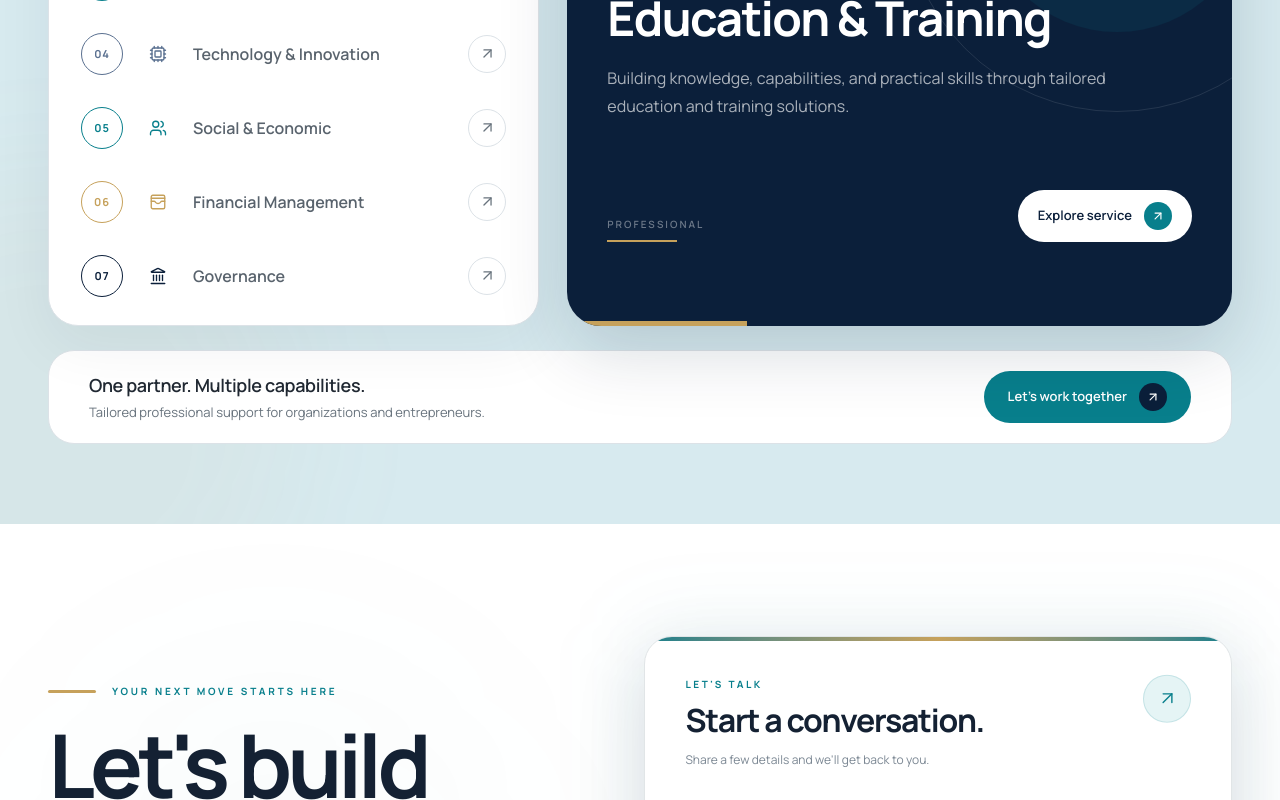
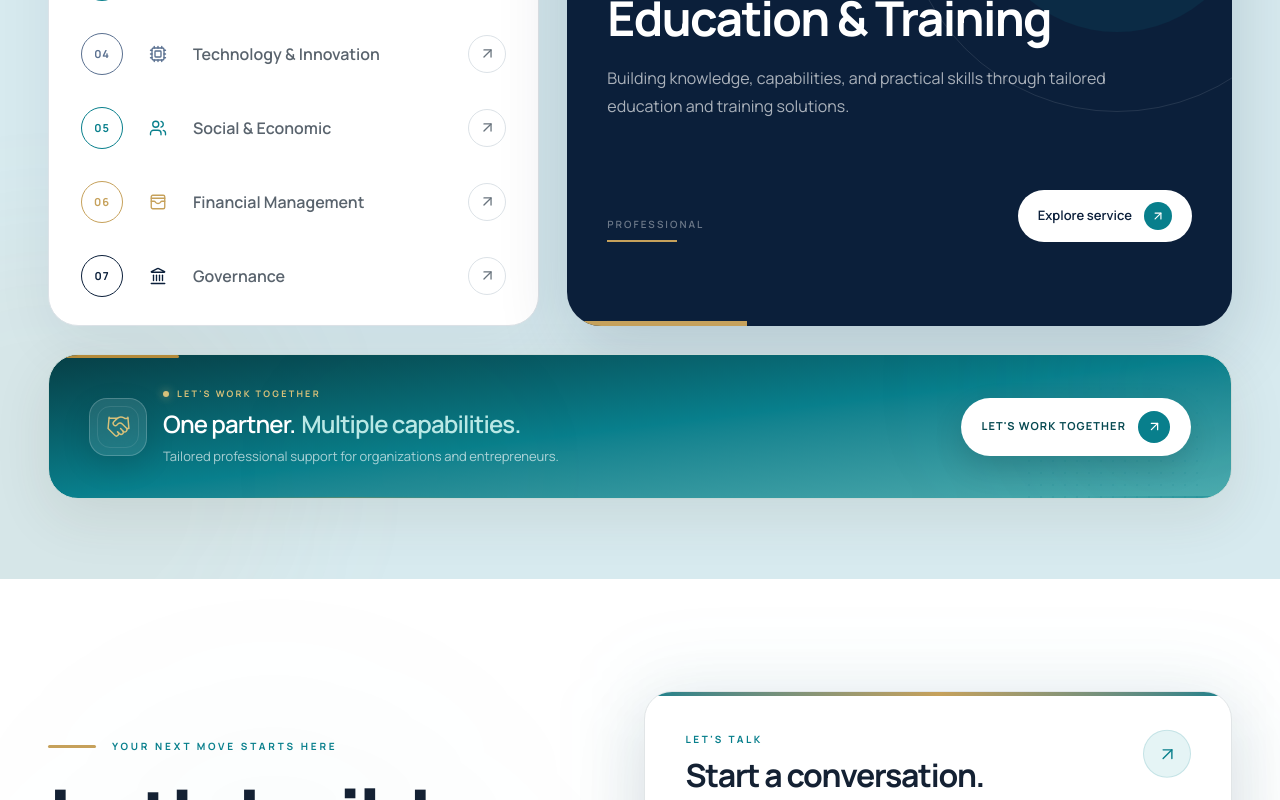
Before and after one commit to SanchitaGTMCanada/ibs_canada, a Next.js app: page / in a window 1280 px wide. Shown: the part 3360-4160 px from the top of the page. Built offline with nearby package versions, Linux system fonts and the light colour scheme.

Commit message:
about section polishing done

```diff
--- a/src/components/sections/ServicesSection.jsx
+++ b/src/components/sections/ServicesSection.jsx
@@ -2,6 +2,7 @@
 
 import { useState } from "react";
 import Link from "next/link";
+
 import {
   ArrowUpRight,
   GraduationCap,
@@ -15,8 +16,8 @@ import {
   Lightbulb,
   Handshake,
   ChartNoAxesCombined,
-  Settings2,
 } from "lucide-react";
+
 import {
   AnimatePresence,
   motion,
@@ -203,8 +204,6 @@ export default function ServicesSection() {
               z-10
             "
           >
-        {/* Soft glow */}
-
             <div
               className="
                 pointer-events-none
@@ -218,10 +217,6 @@ export default function ServicesSection() {
                 blur-3xl
               "
             />
-
-        {/* =================================================
-            EYEBROW
-        ================================================= */}
 
             <motion.div
               initial={{
@@ -276,10 +271,6 @@ export default function ServicesSection() {
                 "
               />
             </motion.div>
-
-        {/* =================================================
-            MAIN HEADING
-        ================================================= */}
 
             <h2
               className="
@@ -312,8 +303,6 @@ export default function ServicesSection() {
                   moves you
                 </span>
 
-            {/* Teal word */}
-
                 <span
                   className="
                     relative
@@ -322,8 +311,6 @@ export default function ServicesSection() {
                     text-[#087F8C]
                   "
                 >
-              {/* Highlight */}
-
                   <span
                     className="
                       absolute
@@ -338,8 +325,6 @@ export default function ServicesSection() {
                   />
 
                   forward
-
-              {/* Gold underline */}
 
                   <motion.span
                     initial={{
@@ -373,8 +358,6 @@ export default function ServicesSection() {
                   />
                 </span>
 
-            {/* Gold dot */}
-
                 <motion.span
                   initial={{
                     scale: 0,
@@ -404,10 +387,6 @@ export default function ServicesSection() {
                 />
               </span>
             </h2>
-
-        {/* =================================================
-            DESCRIPTION
-        ================================================= */}
 
             <motion.p
               initial={{
@@ -436,7 +415,6 @@ export default function ServicesSection() {
                 leading-7
                 text-[#68737D]
                 sm:text-[16px]
-            sm:leading-7
               "
             >
               From strategy and technology to
@@ -444,10 +422,6 @@ export default function ServicesSection() {
               our capabilities come together to create
               practical solutions with lasting impact.
             </motion.p>
-
-        {/* =================================================
-            EXPERTISE BADGE
-        ================================================= */}
 
             <motion.div
               initial={{
@@ -558,8 +532,6 @@ export default function ServicesSection() {
               lg:min-h-[360px]
             "
           >
-        {/* Ambient glow */}
-
             <motion.div
               animate={{
                 scale: [1, 1.08, 1],
@@ -580,8 +552,6 @@ export default function ServicesSection() {
               "
             />
 
-        {/* Soft gold glow */}
-
             <motion.div
               animate={{
                 scale: [0.9, 1.15, 0.9],
@@ -601,8 +571,6 @@ export default function ServicesSection() {
                 blur-[90px]
               "
             />
-
-        {/* Outer orbit */}
 
             <motion.div
               animate={{
@@ -643,7 +611,6 @@ export default function ServicesSection() {
                   w-2.5
                   rounded-full
                   bg-[#C6A15B]
-              shadow-[0_0_0_5px_rgba(198,161,91,0.08),0_0_20px_rgba(198,161,91,0.35)]
                 "
               />
 
@@ -665,12 +632,9 @@ export default function ServicesSection() {
                   w-2
                   rounded-full
                   bg-[#087F8C]
-              shadow-[0_0_15px_rgba(8,127,140,0.35)]
                 "
               />
             </motion.div>
-
-        {/* Inner orbit */}
 
             <motion.div
               animate={{
@@ -710,12 +674,9 @@ export default function ServicesSection() {
                   w-2
                   rounded-full
                   bg-[#C6A15B]
-              shadow-[0_0_18px_rgba(198,161,91,0.5)]
                 "
               />
             </motion.div>
-
-        {/* Center breathing ring */}
 
             <motion.div
               animate={{
@@ -736,8 +697,6 @@ export default function ServicesSection() {
                 border-[#087F8C]/30
               "
             />
-
-        {/* Center card */}
 
             <motion.div
               animate={{
@@ -811,21 +770,14 @@ export default function ServicesSection() {
                   repeat: Infinity,
                   ease: "easeInOut",
                 }}
-            className="
-              relative
-              z-10
-            "
+                className="relative z-10"
               >
                 <Target
                   size={64}
                   strokeWidth={1.25}
-              className="
-                text-[#087F8C]
-              "
+                  className="text-[#087F8C]"
                 />
               </motion.div>
-
-          {/* Gold arrow */}
 
               <motion.div
                 animate={{
@@ -846,15 +798,10 @@ export default function ServicesSection() {
                 <ArrowUpRight
                   size={44}
                   strokeWidth={2}
-              className="
-                text-[#C6A15B]
-                drop-shadow-[0_4px_8px_rgba(198,161,91,0.25)]
-              "
+                  className="text-[#C6A15B]"
                 />
               </motion.div>
             </motion.div>
-
-        {/* Top icon */}
 
             <motion.div
               animate={{
@@ -886,13 +833,9 @@ export default function ServicesSection() {
               <Lightbulb
                 size={25}
                 strokeWidth={1.5}
-            className="
-              text-[#C6A15B]
-            "
+                className="text-[#C6A15B]"
               />
             </motion.div>
-
-        {/* Left icon */}
 
             <motion.div
               animate={{
@@ -923,13 +866,9 @@ export default function ServicesSection() {
               <Handshake
                 size={25}
                 strokeWidth={1.5}
-            className="
-              text-[#087F8C]
-            "
+                className="text-[#087F8C]"
               />
             </motion.div>
-
-        {/* Right icon */}
 
             <motion.div
               animate={{
@@ -960,13 +899,9 @@ export default function ServicesSection() {
               <ChartNoAxesCombined
                 size={25}
                 strokeWidth={1.5}
-            className="
-              text-[#087F8C]
-            "
+                className="text-[#087F8C]"
               />
             </motion.div>
-
-        {/* Bottom icon */}
 
             <motion.div
               animate={{
@@ -998,13 +933,9 @@ export default function ServicesSection() {
               <Users
                 size={25}
                 strokeWidth={1.5}
-            className="
-              text-[#0B1F3A]
-            "
+                className="text-[#0B1F3A]"
               />
             </motion.div>
-
-        {/* Floating particles */}
 
             <motion.span
               animate={{
@@ -1024,7 +955,6 @@ export default function ServicesSection() {
                 w-2
                 rounded-full
                 bg-[#C6A15B]
-            shadow-[0_0_15px_rgba(198,161,91,0.4)]
               "
             />
 
@@ -1046,7 +976,6 @@ export default function ServicesSection() {
                 w-1.5
                 rounded-full
                 bg-[#087F8C]
-            shadow-[0_0_15px_rgba(8,127,140,0.4)]
               "
             />
           </motion.div>
@@ -1099,7 +1028,6 @@ export default function ServicesSection() {
             {services.map(
               (service, index) => {
                 const Icon = service.icon;
-
                 const isActive =
                   activeService === index;
 
@@ -1129,13 +1057,10 @@ export default function ServicesSection() {
                       text-left
                       transition-all
                       duration-300
+                      hover:shadow-[0_8px_25px_rgba(8,127,140,0.06)]
                       sm:px-5
                     "
                   >
-                {/* Active background */}
-
-            {/* Active background */}
-
                     {isActive && (
                       <motion.div
                         layoutId="activeService"
@@ -1145,7 +1070,8 @@ export default function ServicesSection() {
                           rounded-[22px]
                         "
                         style={{
-      backgroundColor: service.softColor,
+                          backgroundColor:
+                            service.softColor,
                         }}
                         transition={{
                           type: "spring",
@@ -1154,8 +1080,6 @@ export default function ServicesSection() {
                         }}
                       />
                     )}
-
-                {/* Number */}
 
                     <span
                       className="
@@ -1184,8 +1108,6 @@ export default function ServicesSection() {
                       {service.number}
                     </span>
 
-                {/* Icon */}
-
                     <span
                       className="
                         relative
@@ -1210,8 +1132,6 @@ export default function ServicesSection() {
                         strokeWidth={1.8}
                       />
                     </span>
-
-                {/* Title */}
 
                     <span
                       className={`
@@ -1233,8 +1153,6 @@ export default function ServicesSection() {
                       {service.title}
                     </span>
 
-                {/* Arrow */}
-
                     <span
                       className={`
                         relative
@@ -1304,8 +1222,6 @@ export default function ServicesSection() {
               shadow-[0_25px_70px_rgba(11,31,58,0.16)]
             "
           >
-        {/* Background circles */}
-
             <div
               className="
                 absolute
@@ -1330,8 +1246,6 @@ export default function ServicesSection() {
                 bg-[#087F8C]/[0.13]
               "
             />
-
-        {/* Decorative grid */}
 
             <div
               className="
@@ -1346,8 +1260,6 @@ export default function ServicesSection() {
               "
             />
 
-        {/* Gold bottom line */}
-
             <div
               className="
                 absolute
@@ -1359,9 +1271,7 @@ export default function ServicesSection() {
               "
             />
 
-        <AnimatePresence
-          mode="wait"
-        >
+            <AnimatePresence mode="wait">
               <motion.div
                 key={active.number}
                 initial={{
@@ -1391,8 +1301,6 @@ export default function ServicesSection() {
                   lg:p-10
                 "
               >
-            {/* TOP */}
-
                 <div
                   className="
                     flex
@@ -1433,8 +1341,6 @@ export default function ServicesSection() {
                     {active.number}
                   </span>
                 </div>
-
-            {/* CONTENT */}
 
                 <div
                   className="
@@ -1482,8 +1388,6 @@ export default function ServicesSection() {
                   </p>
                 </div>
 
-            {/* BOTTOM */}
-
                 <div
                   className="
                     flex
@@ -1519,14 +1423,8 @@ export default function ServicesSection() {
                   <Link
                     href={`/services/${active.shortTitle
                       .toLowerCase()
-                  .replaceAll(
-                    " ",
-                    "-"
-                  )
-                  .replaceAll(
-                    "&",
-                    "and"
-                  )}`}
+                      .replaceAll(" ", "-")
+                      .replaceAll("&", "and")}`}
                     className="
                       group
                       inline-flex
@@ -1576,7 +1474,7 @@ export default function ServicesSection() {
         </div>
 
         {/* =====================================================
-        BOTTOM CTA
+            PREMIUM BOTTOM CTA
         ===================================================== */}
 
         <motion.div
@@ -1593,94 +1491,386 @@ export default function ServicesSection() {
             amount: 0.3,
           }}
           transition={{
-        duration: 0.7,
-      }}
-      className="
-        mt-6
+            duration: 0.8,
+            ease: [0.22, 1, 0.36, 1],
+          }}
+          className="
+            group
+            relative
+            mt-7
+            overflow-hidden
+            rounded-[30px]
+            border
+            border-[#C8D9D7]
+         bg-gradient-to-br
+from-[#063F46]
+via-[#087F8C]
+to-[#4FAEB0]
+            px-6
+            py-6
+            shadow-[0_18px_55px_rgba(73,61,39,0.10)]
+            sm:px-8
+            sm:py-7
+            lg:px-10
+            lg:py-8
+          "
+        >
+          {/* =================================================
+              PREMIUM GLOW
+          ================================================= */}
+
+          <div
+            className="
+              pointer-events-none
+              absolute
+              -right-[100px]
+              -top-[120px]
+              h-[300px]
+              w-[300px]
+              rounded-full
+              bg-[#087F8C]/[0.07]
+              blur-[90px]
+            "
+          />
+
+          <motion.div
+            animate={{
+              scale: [1, 1.08, 1],
+              opacity: [0.15, 0.25, 0.15],
+            }}
+            transition={{
+              duration: 6,
+              repeat: Infinity,
+              ease: "easeInOut",
+            }}
+            className="
+              pointer-events-none
+              absolute
+              -bottom-[100px]
+              left-[20%]
+              h-[250px]
+              w-[250px]
+              rounded-full
+              bg-[#C6A15B]/10
+              blur-[90px]
+            "
+          />
+
+          {/* Decorative pattern */}
+
+          <div
+            className="
+              pointer-events-none
+              absolute
+              right-7
+              top-7
+              h-[130px]
+              w-[180px]
+              opacity-[0.12]
+              [background-image:radial-gradient(#087F8C_1px,transparent_1px)]
+              [background-size:12px_12px]
+            "
+          />
+
+          {/* Gold top accent */}
+
+          <motion.div
+            initial={{
+              width: 0,
+            }}
+            whileInView={{
+              width: "130px",
+            }}
+            viewport={{
+              once: true,
+            }}
+            transition={{
+              duration: 0.9,
+              delay: 0.2,
+              ease: [0.22, 1, 0.36, 1],
+            }}
+            className="
+              absolute
+              left-0
+              top-0
+              h-[3px]
+              rounded-r-full
+              bg-[#B58B3A]
+            "
+          />
+
+          {/* =================================================
+              CTA CONTENT
+          ================================================= */}
+
+         {/* =================================================
+    CTA CONTENT
+================================================= */}
+
+<div
+  className="
+    relative
+    z-10
     flex
     flex-col
-        items-start
-        justify-between
-        gap-5
-        rounded-[26px]
-        border
-        border-[#DCE2E7]
-        bg-white
-        px-6
-        py-5
-        sm:px-8
+    gap-6
     lg:flex-row
     lg:items-center
-        lg:px-10
-      "
-    >
+    lg:justify-between
+  "
+>
+  {/* LEFT */}
+
+  <div
+    className="
+      flex
+      items-center
+      gap-4
+    "
+  >
+    {/* Premium icon */}
+
+    <motion.div
+      whileHover={{
+        scale: 1.06,
+        rotate: 4,
+      }}
+      transition={{
+        duration: 0.3,
+      }}
+      className="
+        relative
+        flex
+        h-[58px]
+        w-[58px]
+        shrink-0
+        items-center
+        justify-center
+        rounded-[18px]
+        border
+        border-white/20
+        bg-white/10
+        shadow-[0_10px_30px_rgba(0,0,0,0.12)]
+        backdrop-blur-md
+      "
+    >
+      <span
+        className="
+          absolute
+          inset-[7px]
+          rounded-[13px]
+          border
+          border-white/10
+        "
+      />
+
+      <Handshake
+        size={25}
+        strokeWidth={1.4}
+        className="
+          relative
+          z-10
+          text-[#D7C17A]
+        "
+      />
+    </motion.div>
+
     <div>
+      {/* Eyebrow */}
+
+      <div
+        className="
+          flex
+          items-center
+          gap-2
+        "
+      >
+        <span
+          className="
+            h-[6px]
+            w-[6px]
+            rounded-full
+            bg-[#D7C17A]
+            shadow-[0_0_10px_rgba(215,193,122,0.7)]
+          "
+        />
+
+        <span
+          className="
+            text-[9px]
+            font-bold
+            uppercase
+            tracking-[0.25em]
+            text-[#D7C17A]
+          "
+        >
+          Let's work together
+        </span>
+      </div>
+
+      {/* Heading */}
+
+      <h3
+        className="
+          mt-1.5
+          text-[21px]
+          font-semibold
+          tracking-[-0.035em]
+          text-white
+          sm:text-[24px]
+        "
+      >
+        One partner.
+
+        <span
+          className="
+            ml-1.5
+            text-[#B9E8E5]
+          "
+        >
+          Multiple capabilities.
+        </span>
+      </h3>
+
+      {/* Description */}
+
       <p
         className="
-            text-[18px]
-            font-semibold
-            tracking-[-0.02em]
-            text-[#202832]
-          "
-        >
-          One partner. Multiple capabilities.
-        </p>
-
-        <p
-          className="
           mt-1
-            text-[13px]
-            text-[#68737D]
+          max-w-[560px]
+          text-[12px]
+          leading-5
+          text-white/65
+          sm:text-[13px]
         "
       >
         Tailored professional support for
         organizations and entrepreneurs.
       </p>
     </div>
+  </div>
+
+  {/* =================================================
+      CTA BUTTON
+  ================================================= */}
 
   <Link
     href="/contact"
     className="
-          group
+      group/cta
+      relative
       inline-flex
       shrink-0
       items-center
+      justify-center
       gap-3
-          rounded-full
-          bg-[#087F8C]
-          px-6
+      overflow-hidden
+      rounded-full
+      border
+      border-white/20
+      bg-white
+      px-5
       py-3
-          text-[13px]
-          font-semibold
-          !text-white
+      text-[11px]
+      font-bold
+      uppercase
+      tracking-[0.1em]
+      !text-[#064951]
+      shadow-[0_12px_30px_rgba(0,0,0,0.14)]
       transition-all
       duration-300
       hover:-translate-y-1
-          hover:bg-[#0B1F3A]
-        "
-      >
-        <span className="!text-white">
+      hover:border-[#D7C17A]
+      hover:bg-[#D7C17A]
+      hover:shadow-[0_18px_38px_rgba(0,0,0,0.18)]
+    "
+  >
+    {/* Shine */}
+
+    <span
+      className="
+        pointer-events-none
+        absolute
+        inset-y-0
+        -left-[80%]
+        w-[45%]
+        rotate-[20deg]
+        bg-white/50
+        blur-md
+        transition-all
+        duration-700
+        group-hover/cta:left-[130%]
+      "
+    />
+
+    <span
+      className="
+        relative
+        z-10
+        !text-[#064951]
+      "
+    >
       Let's work together
     </span>
 
     <span
       className="
-            flex
-            h-7
-            w-7
+        relative
+        z-10
+        flex
+        h-8
+        w-8
         items-center
         justify-center
         rounded-full
-            bg-[#0B1F3A]
+        bg-[#087F8C]
         text-white
-            transition-transform
+        transition-all
         duration-300
-            group-hover:translate-x-1
-          "
-        >
-          <ArrowUpRight size={14} />
+        group-hover/cta:translate-x-1
+        group-hover/cta:bg-[#0B1F3A]
+      "
+    >
+      <ArrowUpRight
+        size={15}
+        strokeWidth={2}
+      />
     </span>
   </Link>
+</div>
+
+          {/* =================================================
+              BOTTOM DETAILS
+          ================================================= */}
+
+          <div
+            className="
+              pointer-events-none
+              absolute
+              bottom-0
+              left-[15%]
+              h-[1px]
+              w-[240px]
+              bg-gradient-to-r
+              from-transparent
+              via-[#B58B3A]/35
+              to-transparent
+            "
+          />
+
+          <div
+            className="
+              pointer-events-none
+              absolute
+              bottom-0
+              right-0
+              h-[2px]
+              w-[150px]
+              bg-gradient-to-l
+              from-[#087F8C]/50
+              to-transparent
+            "
+          />
         </motion.div>
       </div>
     </section>
```
Lines whose indentation alone changed are shown as unchanged.
